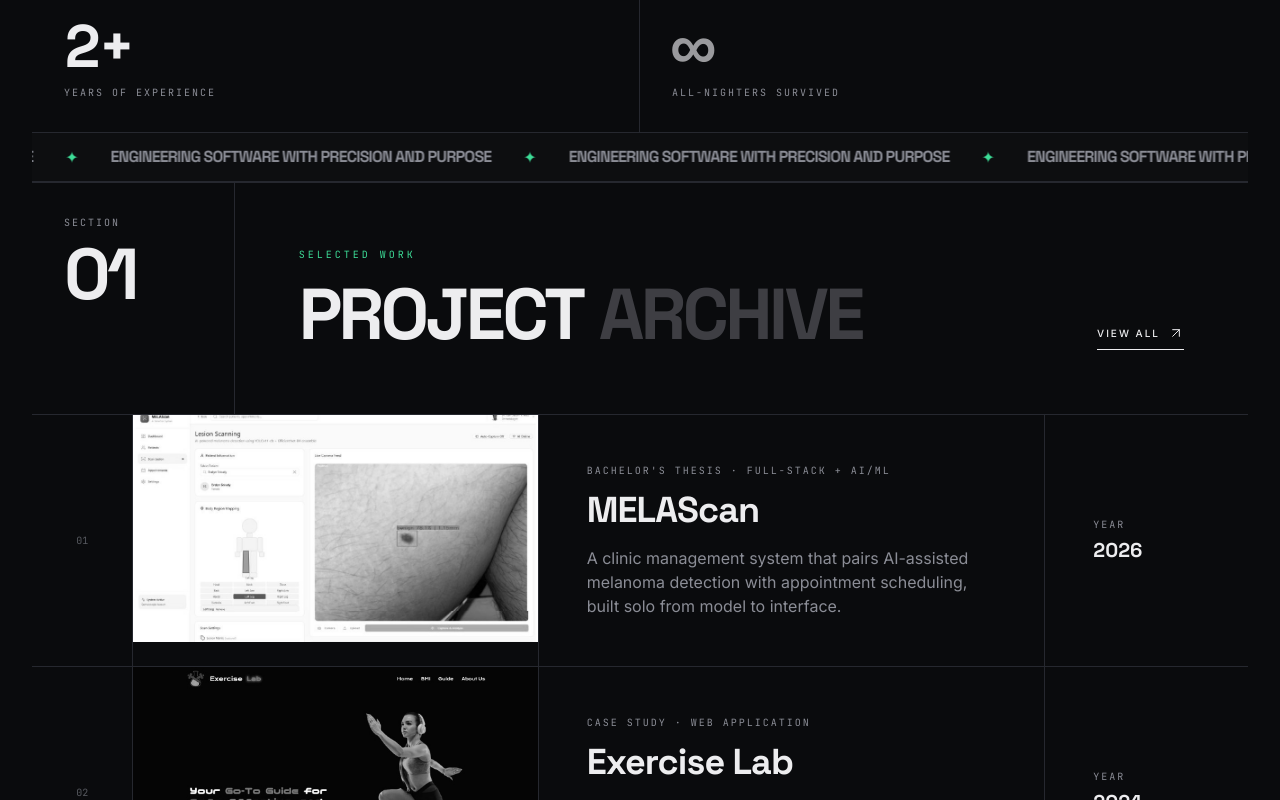
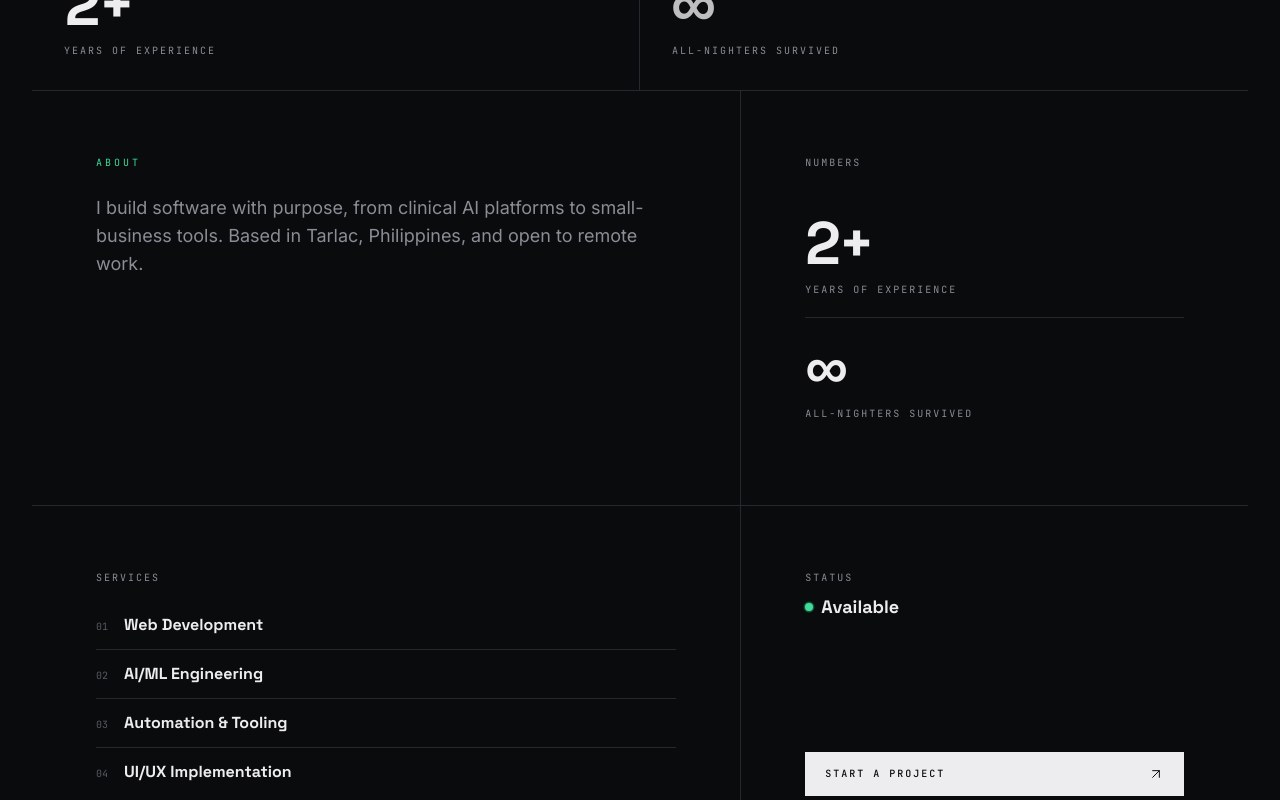
Before and after one commit to rezkae/Portfolio, a Next.js app: page / in a window 1280 px wide. Shown: the part 800-1600 px from the top of the page. Built offline with nearby package versions, Linux system fonts and the light colour scheme.

Commit message:
Fixes and Features

```diff
--- a/app/globals.css
+++ b/app/globals.css
@@ -136,26 +136,4 @@
       linear-gradient(to bottom, var(--grid-line) 1px, transparent 1px);
     background-size: 42px 42px;
   }
-
-  /* Seamless horizontal marquee: the track holds two identical halves,
-     so translating -50% loops without a jump. */
-  .marquee-track {
-    animation: marquee 26s linear infinite;
-    will-change: transform;
-  }
-
-  @keyframes marquee {
-    from {
-      transform: translateX(0);
-    }
-    to {
-      transform: translateX(-50%);
-    }
-  }
-
-  @media (prefers-reduced-motion: reduce) {
-    .marquee-track {
-      animation: none;
-    }
-  }
 }
--- a/app/layout.tsx
+++ b/app/layout.tsx
@@ -56,7 +56,7 @@ export default function RootLayout({
             <div className="absolute -right-40 top-1/3 h-[32rem] w-[32rem] rounded-full bg-scan/15 blur-[120px]" />
             <div className="absolute -bottom-32 left-1/4 h-[30rem] w-[30rem] rounded-full bg-violet-glow/15 blur-[120px]" />
           </div>
-          <div className="relative z-10 mx-auto flex min-h-screen w-full max-w-[1920px] flex-col md:px-6 lg:px-8">
+          <div className="relative z-10 mx-auto flex min-h-screen w-full flex-col md:px-6 lg:px-8">
             <Nav />
             <div className="flex-1">{children}</div>
           </div>
--- a/app/page.tsx
+++ b/app/page.tsx
@@ -1,5 +1,5 @@
 import Hero from "@/components/Hero";
-import Marquee from "@/components/Marquee";
+import AboutSummary from "@/components/AboutSummary";
 import WorkSummary from "@/components/WorkSummary";
 import TechStackStrip from "@/components/TechStackStrip";
 
@@ -7,7 +7,7 @@ export default function Home() {
   return (
     <main>
       <Hero />
-      <Marquee text="Engineering software with precision and purpose" />
+      <AboutSummary />
       <WorkSummary />
       <TechStackStrip />
     </main>
--- /dev/null
+++ b/components/AboutSummary.tsx
@@ -0,0 +1,104 @@
+import Link from "next/link";
+import Reveal from "@/components/Reveal";
+import { profile, quickStats, services } from "@/lib/data";
+
+function ArrowUpRight() {
+  return (
+    <svg width="16" height="16" viewBox="0 0 24 24" fill="none" stroke="currentColor" strokeWidth="1.5" strokeLinecap="round" strokeLinejoin="round" className="h-4 w-4 transition-transform group-hover:-translate-y-1 group-hover:translate-x-1">
+      <path d="M7 17L17 7M7 7h10v10" />
+    </svg>
+  );
+}
+
+/**
+ * Homepage "about summary": a compact two-row editorial block between the
+ * Hero and WorkSummary. Top row pairs an About intro with the quick stats;
+ * bottom row pairs the Services list with a status + Start-a-Project CTA.
+ */
+export default function AboutSummary() {
+  return (
+    <section className="border-t border-line text-paper">
+      {/* TOP ROW: ABOUT + QUICK STATS */}
+      <Reveal>
+        <div className="grid grid-cols-1 md:grid-cols-12">
+          <div className="border-b border-line p-4 sm:p-6 md:col-span-7 md:border-b-0 md:border-r md:p-8 lg:p-16">
+            <span className="eyebrow-accent mb-4 block sm:mb-6">About</span>
+            <p className="max-w-2xl font-body text-base leading-relaxed text-muted sm:text-lg">
+              I build software with purpose, from clinical AI platforms to
+              small-business tools. Based in {profile.location}, and open to
+              remote work.
+            </p>
+          </div>
+
+          <div className="p-4 sm:p-6 md:col-span-5 md:p-8 lg:p-16">
+            <span className="eyebrow block text-muted">Numbers</span>
+            <div className="mt-4 flex flex-col sm:mt-6">
+              {quickStats.map((stat, index) => (
+                <div
+                  key={stat.label}
+                  className={`py-4 sm:py-5 ${
+                    index > 0 ? "border-t border-line" : ""
+                  }`}
+                >
+                  <span className="font-display text-4xl font-bold tracking-tighter text-paper sm:text-5xl md:text-6xl">
+                    {stat.number}
+                  </span>
+                  <p className="eyebrow mt-1 block text-muted sm:mt-2">
+                    {stat.label}
+                  </p>
+                </div>
+              ))}
+            </div>
+          </div>
+        </div>
+      </Reveal>
+
+      {/* BOTTOM ROW: SERVICES + STATUS */}
+      <Reveal delay={0.05}>
+        <div className="grid grid-cols-1 border-t border-line md:grid-cols-12">
+          <div className="border-b border-line p-4 sm:p-6 md:col-span-7 md:border-b-0 md:border-r md:p-8 lg:p-16">
+            <span className="eyebrow block text-muted">Services</span>
+            <ul className="mt-4 flex flex-col">
+              {services.map((service) => (
+                <li
+                  key={service.index}
+                  className="flex items-baseline gap-4 border-b border-line py-3 last:border-b-0"
+                >
+                  <span className="font-mono text-[10px] text-muted/60">
+                    {service.index}
+                  </span>
+                  <span className="font-display text-base font-bold text-paper">
+                    {service.title}
+                  </span>
+                </li>
+              ))}
+            </ul>
+          </div>
+
+          <div className="flex flex-col justify-between p-4 sm:p-6 md:col-span-5 md:p-8 lg:p-16">
+            <div>
+              <span className="eyebrow block text-muted">Status</span>
+              <div className="mt-2 flex items-center gap-2">
+                <span className="relative flex h-2 w-2">
+                  <span className="absolute inline-flex h-full w-full animate-ping rounded-full bg-scan opacity-60" />
+                  <span className="relative inline-flex h-2 w-2 rounded-full bg-scan" />
+                </span>
+                <p className="font-display text-base font-bold text-paper sm:text-lg">
+                  {profile.available ? "Available" : "Busy"}
+                </p>
+              </div>
+            </div>
+
+            <Link
+              href="/contact"
+              className="group mt-6 flex items-center justify-between whitespace-nowrap bg-paper px-5 py-3.5 font-mono text-[10px] font-medium uppercase tracking-[0.2em] text-ink transition-colors hover:bg-violet sm:mt-8"
+            >
+              <span className="mr-6">Start a Project</span>
+              <ArrowUpRight />
+            </Link>
+          </div>
+        </div>
+      </Reveal>
+    </section>
+  );
+}
--- a/components/Hero.tsx
+++ b/components/Hero.tsx
@@ -172,7 +172,7 @@ export default function Hero() {
           </div>
 
           {/* TECH STACK */}
-          <div className="border-b border-line p-4 sm:p-6 md:p-8 lg:p-10">
+          <div className="p-4 sm:p-6 md:p-8 lg:p-10">
             <span className="eyebrow-wide mb-2 block text-muted sm:mb-4">
               Tech Stack
             </span>
@@ -191,24 +191,6 @@ export default function Hero() {
               ))}
             </div>
           </div>
-
-          {/* CTA */}
-          <Link
-            href="/contact"
-            className="group flex items-center justify-between p-4 transition-colors hover:bg-paper hover:text-ink sm:p-6 md:p-8 lg:p-10"
-          >
-            <div>
-              <span className="eyebrow block text-muted group-hover:text-ink/60 sm:mb-2">
-                Get in Touch
-              </span>
-              <span className="font-display text-base font-bold tracking-tight sm:text-lg lg:text-xl">
-                Start a Project
-              </span>
-            </div>
-            <svg width="22" height="22" viewBox="0 0 24 24" fill="none" stroke="currentColor" strokeWidth="1.5" strokeLinecap="round" strokeLinejoin="round" className="h-5 w-5 transition-transform group-hover:-translate-y-1 group-hover:translate-x-1 sm:h-6 sm:w-6">
-              <path d="M7 17L17 7M7 7h10v10" />
-            </svg>
-          </Link>
         </motion.div>
       </div>
 
--- a/components/Marquee.tsx
+++ /dev/null
@@ -1,29 +0,0 @@
-const SET_SIZE = 4;
-
-/**
- * Horizontally looping text band (marquee). One "set" of SET_SIZE copies is
- * rendered twice back to back inside a single track, and the track
- * translates -50% via a pure CSS animation. Because each half is a full set
- * (wider than any viewport), the loop is seamless with no visible gap.
- * Decorative, hence aria-hidden.
- */
-export default function Marquee({ text }: { text: string }) {
-  return (
-    <div className="overflow-hidden border-y border-line bg-surface/40" aria-hidden="true">
-      <div className="marquee-track flex w-max items-center py-2.5 sm:py-3">
-        {[0, 1].map((half) => (
-          <span key={half} className="flex items-center whitespace-nowrap">
-            {Array.from({ length: SET_SIZE }).map((_, i) => (
-              <span key={i} className="flex items-center whitespace-nowrap">
-                <span className="px-5 font-display text-sm font-bold uppercase tracking-tighter text-muted sm:px-8 sm:text-base">
-                  {text}
-                </span>
-                <span className="text-scan">✦</span>
-              </span>
-            ))}
-          </span>
-        ))}
-      </div>
-    </div>
-  );
-}
--- a/components/Nav.tsx
+++ b/components/Nav.tsx
@@ -116,7 +116,7 @@ export default function Nav() {
       {/* MOBILE MENU DROPDOWN */}
       {isMenuOpen && (
         <div className="fixed inset-x-0 top-14 z-40 border-b border-line bg-ink md:hidden">
-          <div className="mx-auto flex w-full max-w-7xl flex-col">
+          <div className="flex w-full flex-col">
             {links.map((link) => {
               const active = pathname === link.href;
               return (
--- a/components/PortraitSwap.tsx
+++ b/components/PortraitSwap.tsx
@@ -31,7 +31,7 @@ export default function PortraitSwap({
 
   return (
     <div
-      className="group relative aspect-[4/5] w-full select-none overflow-hidden border border-line bg-surface"
+      className="relative aspect-[4/5] w-full select-none overflow-hidden border border-line bg-surface"
       onMouseEnter={onMouseEnter}
       onMouseMove={onMouseMove}
       onMouseLeave={onMouseLeave}
@@ -53,7 +53,7 @@ export default function PortraitSwap({
           fill
           sizes={sizes ?? "(min-width: 768px) 38vw, 100vw"}
           aria-hidden={i !== index}
-          className={`pointer-events-none object-cover object-top grayscale transition-all duration-700 group-hover:grayscale-0 ${
+          className={`pointer-events-none object-cover object-top transition-opacity duration-700 ${
             i === index ? "opacity-100" : "opacity-0"
           }`}
         />
```
Also changed, not shown: app/contact/page.tsx (+21 -9 lines).
